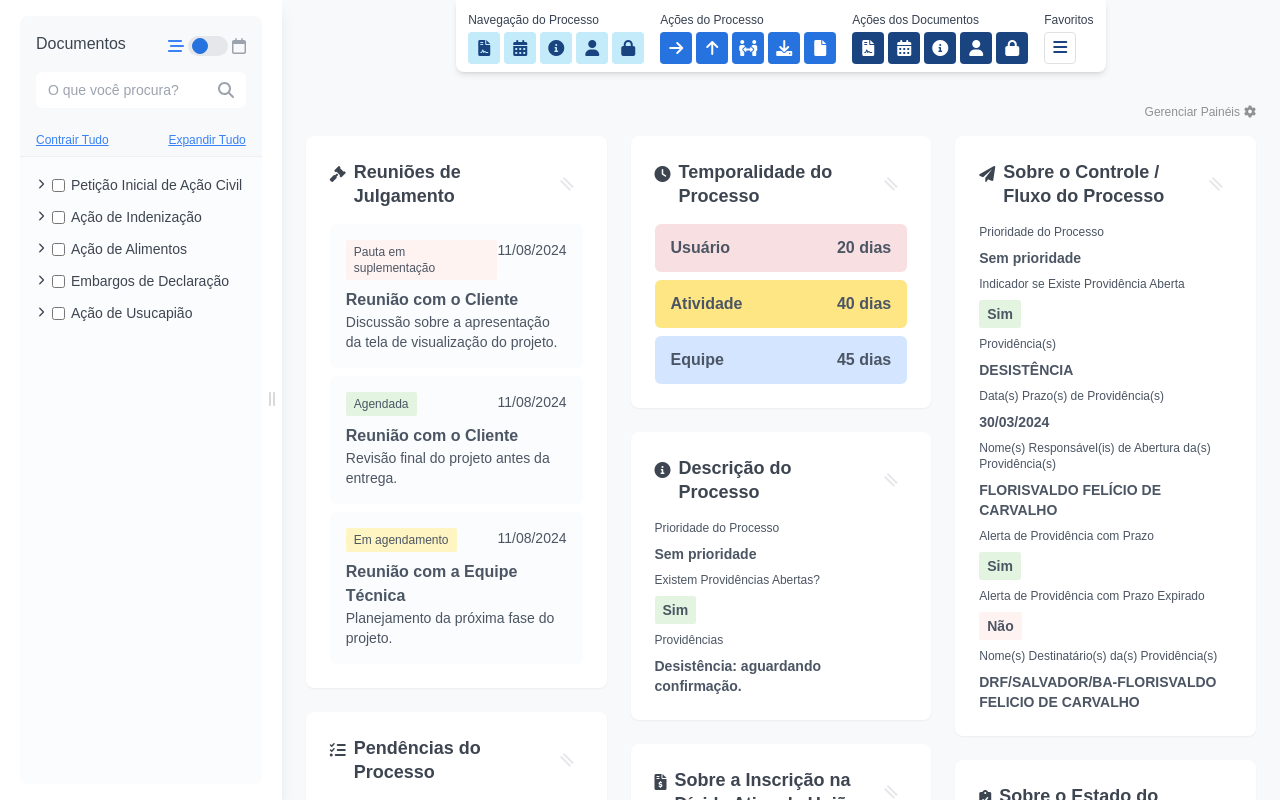
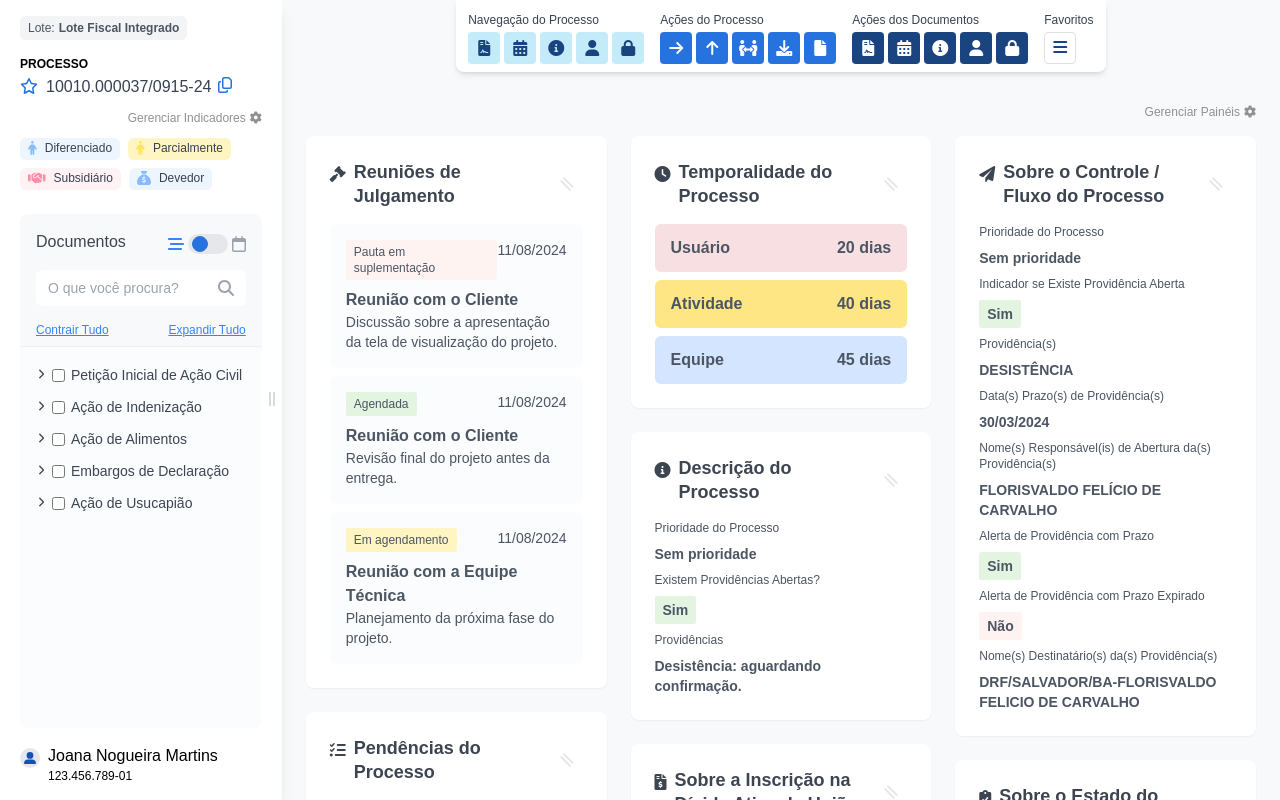
Before and after one commit to guilhermeteles/eprocesso, a React (Vite) app: page / in a window 1280 px wide. Built offline with nearby package versions, Linux system fonts and the light colour scheme.

Commit message:
presentation version

```diff
--- a/src/components/Aside.jsx
+++ b/src/components/Aside.jsx
@@ -76,7 +76,7 @@ const Aside = () => {
       style={{ width }}
       className="bg-white shadow-lg py-4 px-5 flex flex-col h-screen relative"
     >
-      {/* <span className="inline-flex items-center rounded-md bg-gray-100 px-2 py-1 text-xs font-medium text-gray-600 mr-auto">
+      <span className="inline-flex items-center rounded-md bg-gray-100 px-2 py-1 text-xs font-medium text-gray-600 mr-auto">
         Lote:
         <a className="ms-1 font-semibold hover:underline" onClick={() => handleBatchClick('123')} href="#" >Lote Fiscal Integrado</a>
       </span>
@@ -137,11 +137,11 @@ const Aside = () => {
         ) : (
           <span className="text-gray-500 text-sm">Nenhum indicador selecionado</span>
         )}
-      </div> */}
+      </div>
 
       <DocumentsAside />
 
-      {/* <div className="mt-4 relative flex">
+      <div className="mt-4 relative flex">
         <FontAwesomeIcon
           icon={faUserAlt}
           className="text-[#1351B4] me-2 mt-1 w-3 h-3 bg-gray-200 p-1 rounded-full"
@@ -150,7 +150,7 @@ const Aside = () => {
           <p>Joana Nogueira Martins</p>
           <p className="text-xs font-light">123.456.789-01</p>
         </div>
-      </div> */}
+      </div>
 
       <div
         className="absolute right-[6.5px] top-1/2 transform -translate-y-1/2 cursor-ew-resize"
--- a/src/components/DocumentsAside.jsx
+++ b/src/components/DocumentsAside.jsx
@@ -427,7 +427,7 @@ const [chronos, setChronos] = useState('crescente'); // Set default view mode
 
         {/* Expand All / Contract All (Visible in Tree View) */}
         {viewMode === 'tree' && (
-          <div className="mt-6 flex justify-between text-sm">
+          <div className="mt-4 flex justify-between text-sm">
 
             <button
               className="text-xs text-blue-500 underline hover:text-blue-700"
```
